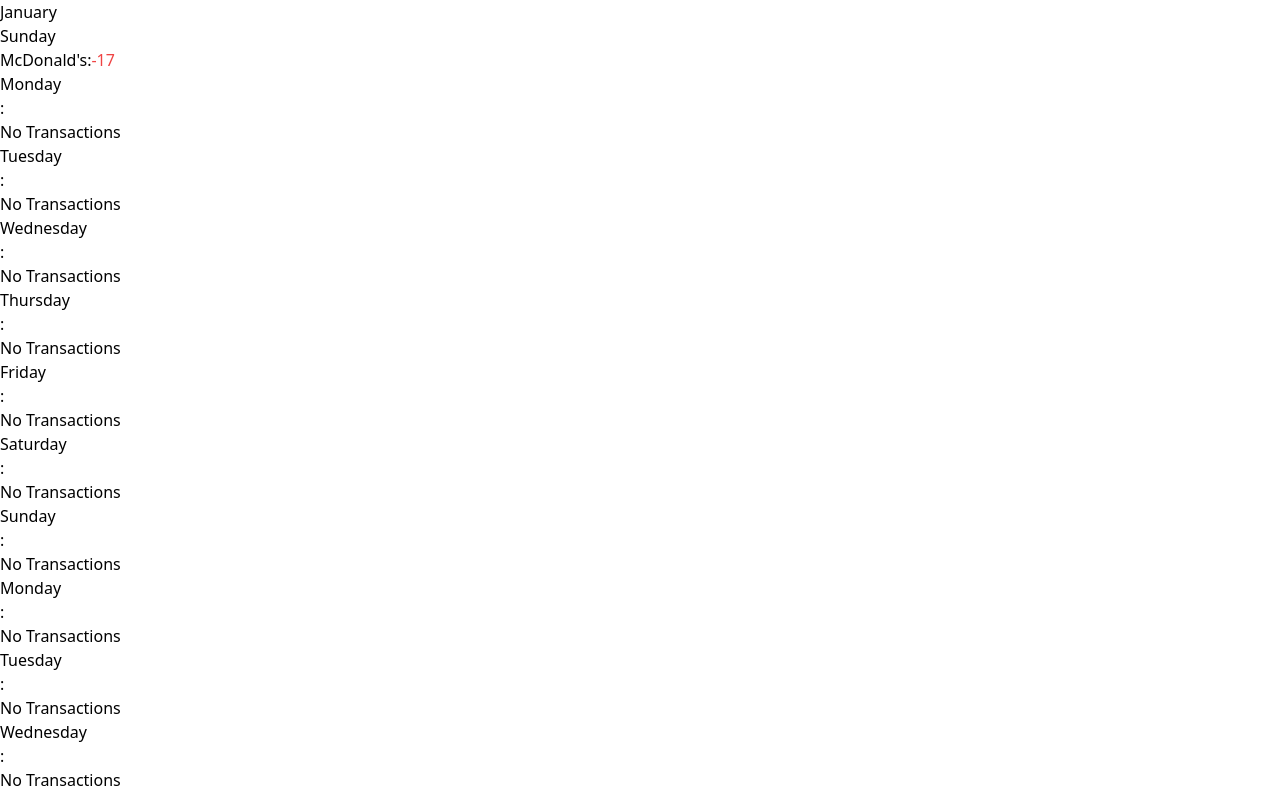
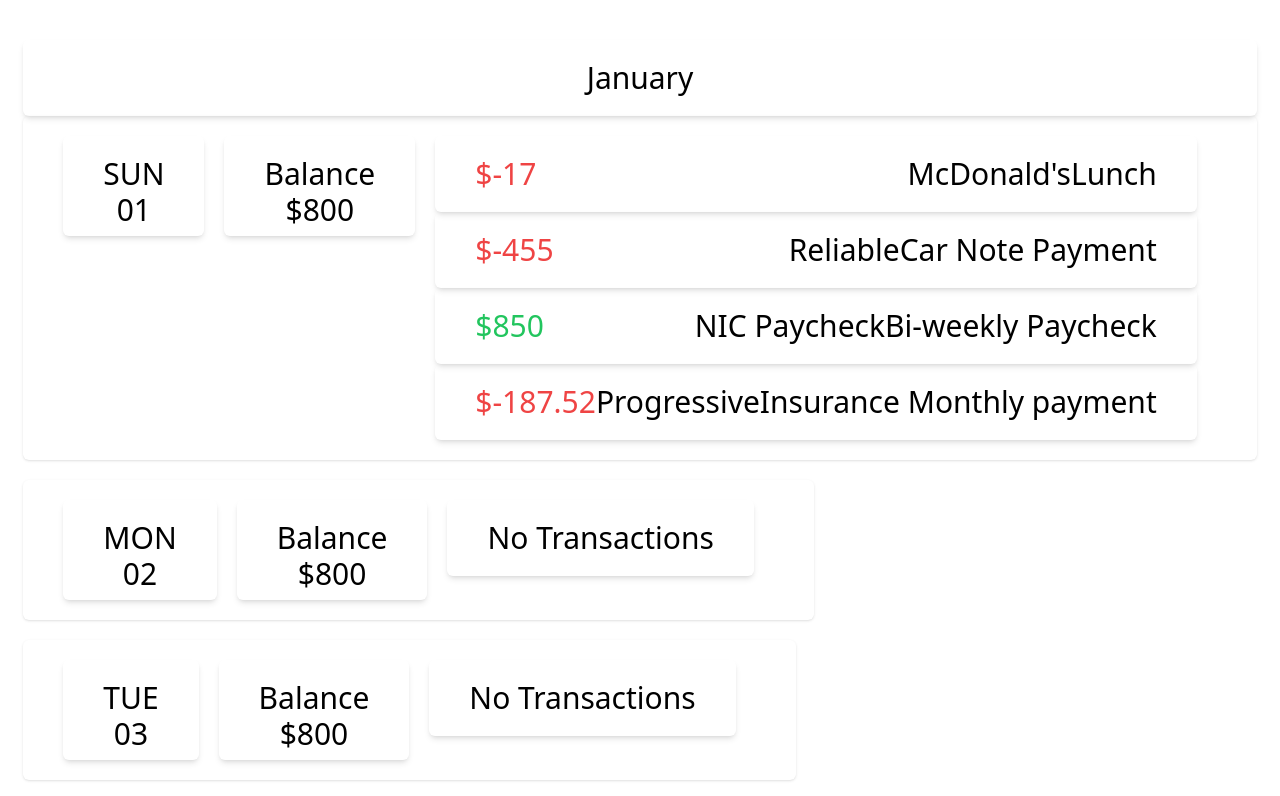
Before and after one commit to Shawn2776/financescroll2, a Next.js app: page / in a window 1280 px wide. Shown: the top 796 px of the page. Built offline with nearby package versions, Linux system fonts and the light colour scheme.

Commit message:
still working on layout of transactions

```diff
--- a/components/Calendar.js
+++ b/components/Calendar.js
@@ -2,6 +2,7 @@
 
 const Calendar = () => {
   const [calendar, setCalendar] = useState([]);
+  const [balance, setBalance] = useState();
 
   async function getData() {
     const res = await fetch("/api/calendar");
@@ -13,54 +14,59 @@
     getData();
   }, []);
   return (
-    <div>
+    <div className="flex flex-col justify-center items-center text-center mt-10 ">
       {calendar.map((month) => (
-        <div key={month.id}>
-          <h2>{month.month}</h2>
+        <div className="flex flex-col" key={month.id}>
+          <h2 className="shadow-md rounded-md text-3xl p-5 pr-10 pl-10">
+            {month.month} {/* i.e. January */}
+          </h2>
           {month.days.map((day) => (
-            <div key={day.id}>
-              <h3>{day.day}</h3>
-              <ul>
+            <div className="flex" key={day.id}>
+              <div className="flex shadow rounded-md text-3xl p-5 pr-10 pl-10 mb-5 border-1">
+                <div className="shadow-md rounded-md text-3xl p-5 pr-10 pl-10 mr-5 max-h-[100px]">
+                  <h3>
+                    {day.day.substring(0, month.month.length - 4).toUpperCase()}
+                  </h3>{" "}
+                  {/* i.e. Monday */}
+                  <h4>
+                    {day.id
+                      .toString()
+                      .substr(day.id.toString().indexOf(".") - 1, 3)}
+                  </h4>
+                </div>
+                {/* i.e. 10th */}
+                <div className="shadow-md rounded-md text-3xl p-5 pr-10 pl-10 mr-5 max-h-[100px]">
+                  <p>Balance</p>
+                  <p>$800</p>
+                </div>
+                <div className="flex flex-col">
                   {day.transactions?.map((transaction) => (
-                  <li key={transaction.id}>
-                    {transaction.merchantName}:
+                    <span
+                      className="shadow-md rounded-md text-3xl p-5 pr-10 pl-10 mr-5 flex justify-between"
+                      key={transaction.id}
+                    >
                       {transaction.amount < 0 ? (
-                      <span className="text-red-500">{transaction.amount}</span>
+                        <span className="text-red-500">
+                          ${transaction.amount}
+                        </span>
                       ) : transaction.amount > 0 ? (
                         <span className="text-green-500">
-                        {transaction.amount}
+                          ${transaction.amount}
                         </span>
                       ) : (
                         <div>No Transactions</div>
                       )}
-                  </li>
-                ))}
-              </ul>
+                      {transaction.merchantName}
+                      {transaction.description}
+                    </span>
+                  ))}{" "}
+                </div>
+              </div>
             </div>
           ))}
         </div>
       ))}
     </div>
-    // <div>
-    //   {state.map((e) => (
-    //     <h2 className="text-3xl font-bold" key={e.id}>
-    //       {e.month}
-    //       {e.days.map((day) => (
-    //         <div key={day.id}>
-    //           <div className="text-xl">
-    //             {day.id
-    //               .toString()
-    //               .substr(day.id.toString().indexOf(".") - 1, 3)}{" "}
-    //             - {day.day}
-    //             {day.transactions.map((transaction) => (
-    //               <ul key={transaction.id}>{transaction}</ul>
-    //             ))}
-    //           </div>
-    //         </div>
-    //       ))}
-    //     </h2>
-    //   ))}
-    // </div>
   );
 };
 
--- a/data/calendar.js
+++ b/data/calendar.js
@@ -13,6 +13,24 @@
             amount: -17,
             description: "Lunch",
           },
+          {
+            id: 2,
+            merchantName: "Reliable",
+            amount: -455,
+            description: "Car Note Payment",
+          },
+          {
+            id: 3,
+            merchantName: "NIC Paycheck",
+            amount: 850,
+            description: "Bi-weekly Paycheck",
+          },
+          {
+            id: 4,
+            merchantName: "Progressive",
+            amount: -187.52,
+            description: "Insurance Monthly payment",
+          },
         ],
       },
       {
```
Lines whose indentation alone changed are shown as unchanged.
